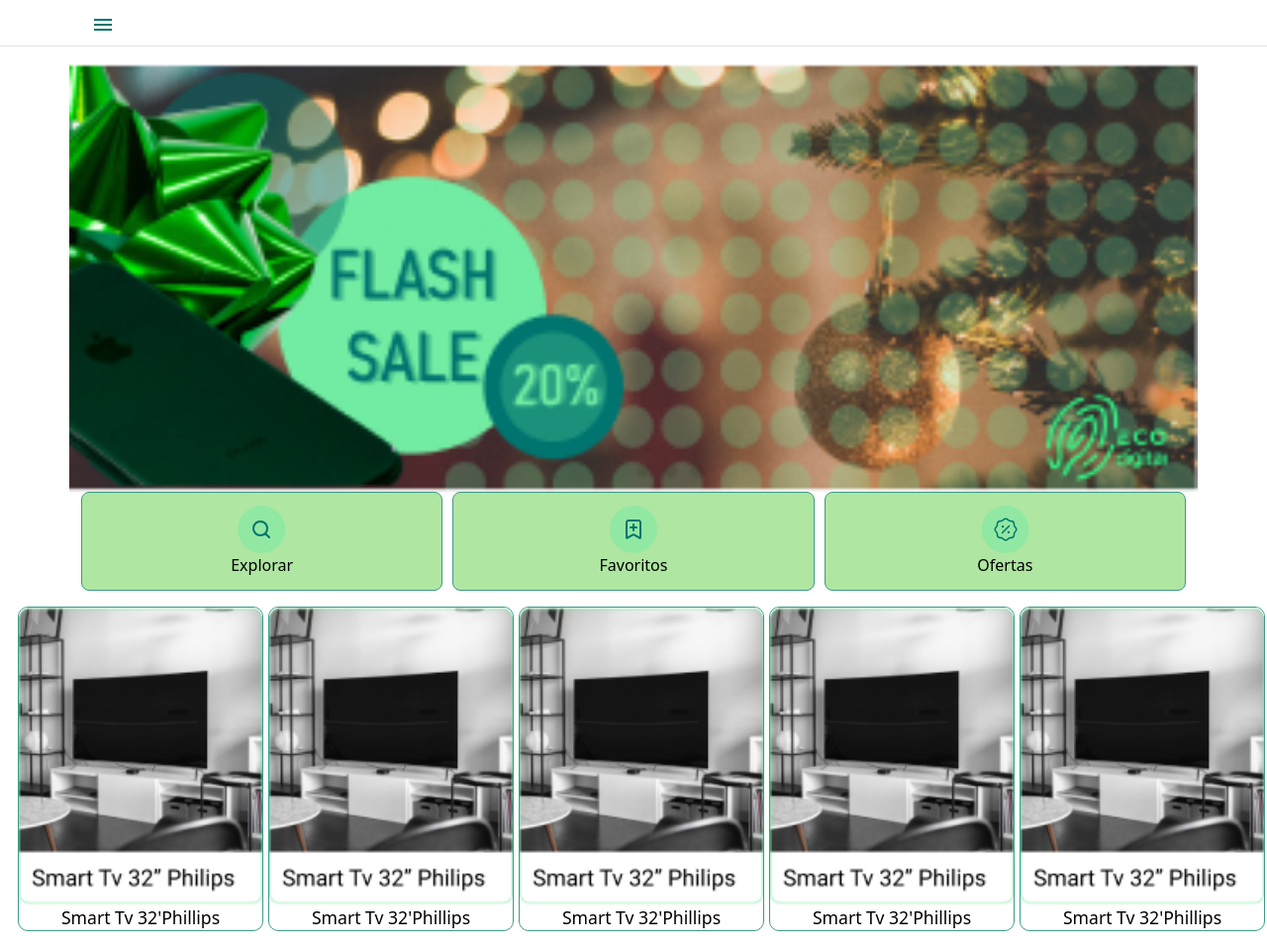
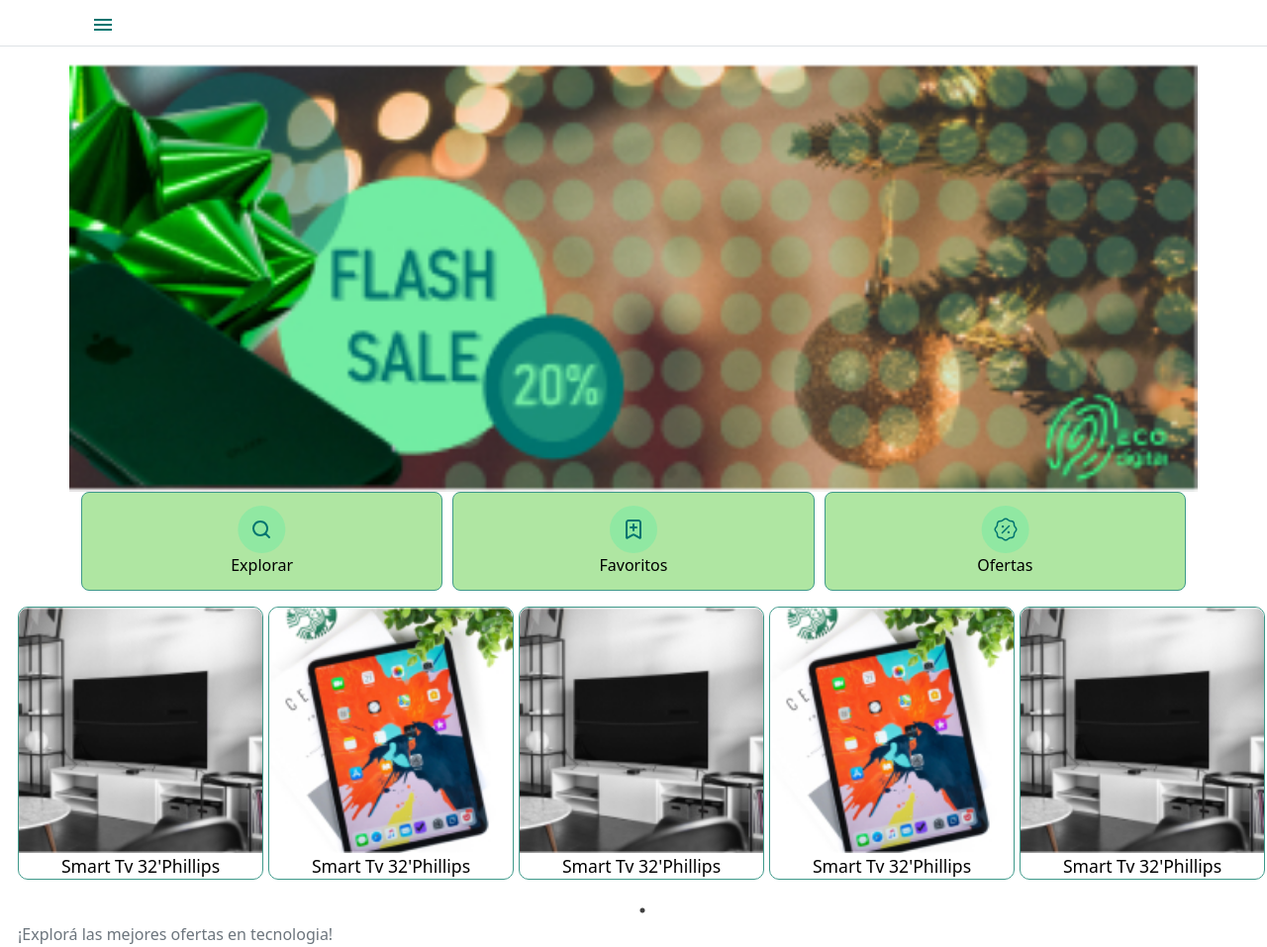
Before and after one commit to AleRDW/EcoDigital, a website: page pages/destacados.html in a window 1280 px wide. Shown: the top 957 px of the page at 99% size. Drawn offline with nearby package versions, Linux system fonts and the light colour scheme.

Commit message:
actualizando la seccion de destacados

```diff
--- a/pages/destacados.html
+++ b/pages/destacados.html
@@ -91,27 +91,27 @@
     <section class="carousel">
       <div class="slider multiple-items">
         <figure>
-          <img src="../assets/img/card.jpg" alt="asdfasadf">
+          <img src="../assets/img/smart-tv.jpg" alt="asdfasadf">
           <figcaption>Smart Tv 32'Phillips</figcaption>
         </figure>
 
         <figure>
-          <img src="../assets/img/card.jpg" alt="asdfasadf">
+          <img src="../assets/img/tablet.jpg" alt="asdfasadf">
           <figcaption>Smart Tv 32'Phillips</figcaption>
         </figure>
 
         <figure>
-          <img src="../assets/img/card.jpg" alt="asdfasadf">
+          <img src="../assets/img/smart-tv.jpg" alt="asdfasadf">
           <figcaption>Smart Tv 32'Phillips</figcaption>
         </figure>
 
         <figure>
-          <img src="../assets/img/card.jpg" alt="asdfasadf">
+          <img src="../assets/img/tablet.jpg" alt="asdfasadf">
           <figcaption>Smart Tv 32'Phillips</figcaption>
         </figure>
 
         <figure>
-          <img src="../assets/img/card.jpg" alt="asdfasadf">
+          <img src="../assets/img/smart-tv.jpg" alt="asdfasadf">
           <figcaption>Smart Tv 32'Phillips</figcaption>
         </figure>
       </div>
```
Also changed, not shown: assets/img/phone.jpg (added), assets/img/smart-tv.jpg (added), assets/img/tablet.jpg (added).
